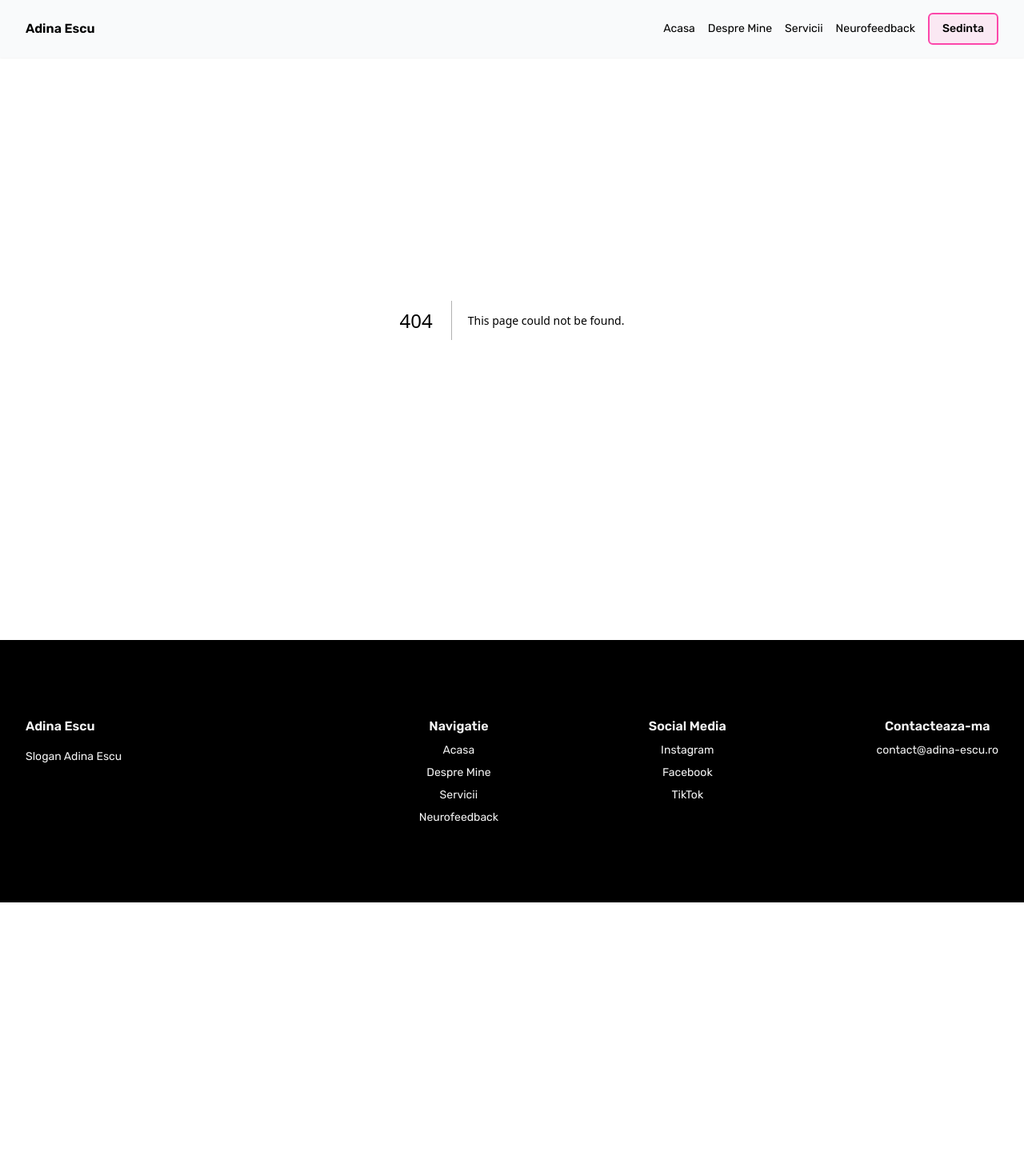
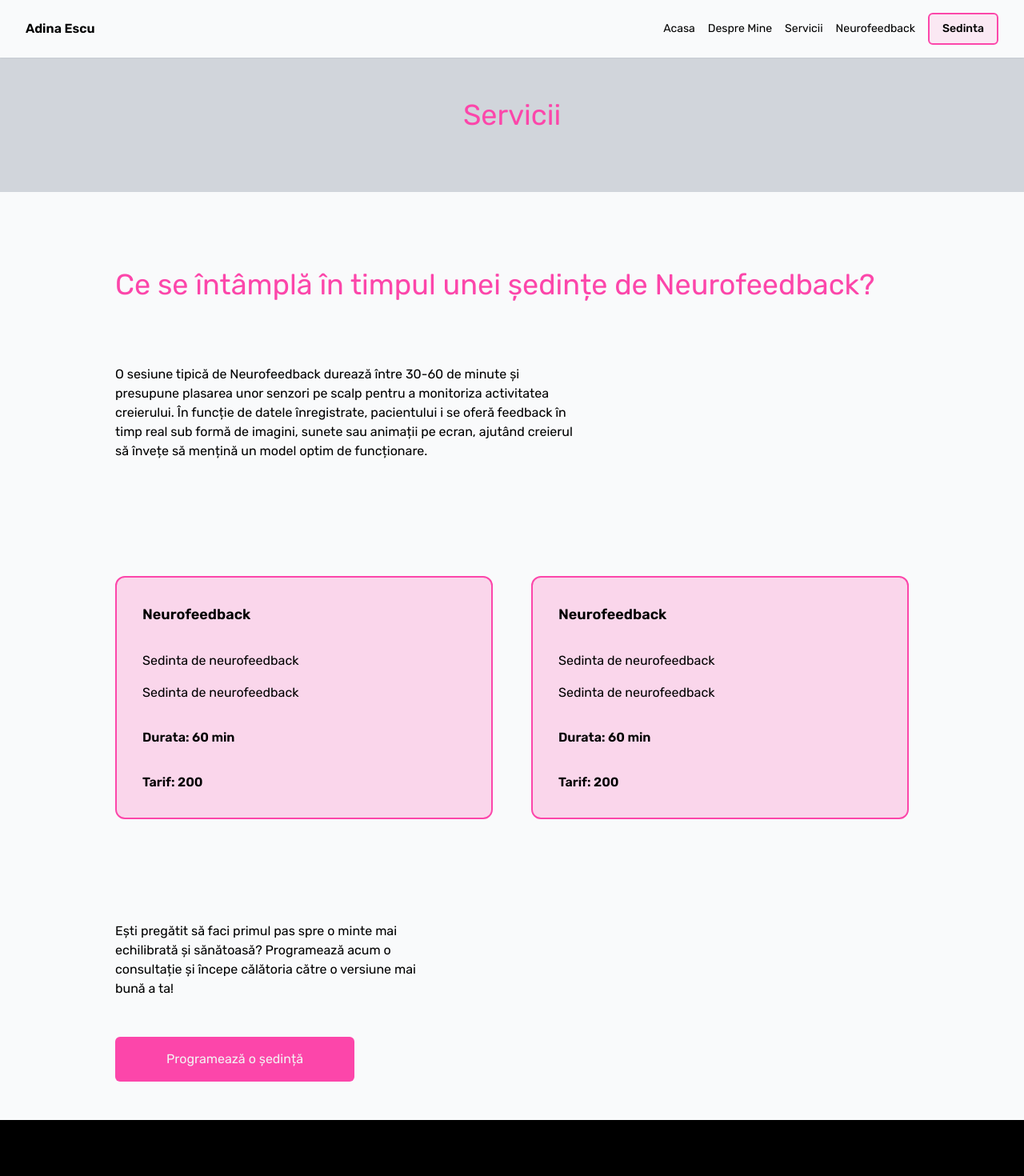
Before and after one commit to antonio-grosu/adina-escu-website, a Next.js app in the folder my-app/: page /servicii in a window 1280 px wide. Before the commit this address had no page. Shown: the top 1470 px of the page at 80% size. Before the commit the page ends 1128 px from the top, so only its background shows below. Built offline with nearby package versions, Linux system fonts and the light colour scheme.

Commit message:
Servicii Page

```diff
--- /dev/null
+++ b/my-app/app/servicii/page.tsx
@@ -0,0 +1,16 @@
+import { PagerServici } from "@/components/servicii/PagerServicii";
+import { FirstSectionServicii } from "@/components/servicii/FirstSectionServicii";
+import { SecondSectionServicii } from "@/components/servicii/SecondSectionServicii";
+import { ThirdSectionServicii } from "@/components/servicii/ThirdSectionServicii";
+const Servicii = () => {
+  return (
+    <>
+      <PagerServici />
+      <FirstSectionServicii />
+      <SecondSectionServicii />
+      <ThirdSectionServicii />
+    </>
+  );
+};
+
+export default Servicii;
--- /dev/null
+++ b/my-app/components/servicii/FirstSectionServicii.tsx
@@ -0,0 +1,17 @@
+export const FirstSectionServicii = () => {
+  return (
+    <div className="py-24  md:h-auto w-full px-8 md:px-16 lg:px-32 xl:px-36 2xl:px-96 bg-gray-50 flex flex-col  justify-between gap-12">
+      <h1 className="text-color-primary text-left font text-2xl md:text-4xl ">
+        Ce se întâmplă în timpul unei ședințe de Neurofeedback?{" "}
+      </h1>
+      <p className="mt-8 text-left text-color-text md:w-7/12 w-full">
+        O sesiune tipică de Neurofeedback durează între 30-60 de minute și
+        presupune plasarea unor senzori pe scalp pentru a monitoriza activitatea
+        creierului. În funcție de datele înregistrate, pacientului i se oferă
+        feedback în timp real sub formă de imagini, sunete sau animații pe
+        ecran, ajutând creierul să învețe să mențină un model optim de
+        funcționare.
+      </p>
+    </div>
+  );
+};
--- /dev/null
+++ b/my-app/components/servicii/PagerServicii.tsx
@@ -0,0 +1,9 @@
+export const PagerServici = () => {
+  return (
+    <div className="w-full h-48 mt-12 flex items-center justify-center bg-gray-300">
+      <h1 className="text-color-primary text-center  font text-2xl md:text-4xl ">
+        Servicii{" "}
+      </h1>
+    </div>
+  );
+};
--- /dev/null
+++ b/my-app/components/servicii/SecondSectionServicii.tsx
@@ -0,0 +1,40 @@
+type CardProps = {
+  title: string;
+  description: string[];
+  duration: string;
+  price: number;
+};
+
+const Card = ({ title, description, duration, price }: CardProps) => {
+  return (
+    <div className="w-full bg-color-primary/20 border-2 rounded-xl border-color-primary p-8">
+      <h3 className="font-semibold text-lg">{title}</h3>
+      <div className="flex flex-col gap-4 mt-8">
+        {description.map((item) => {
+          return <p className="text-color-text">{item}</p>;
+        })}
+      </div>
+      <p className="text-color-text mt-8 font-semibold">Durata: {duration}</p>
+      <p className="text-color-text mt-8 font-semibold">Tarif: {price}</p>
+    </div>
+  );
+};
+
+export const SecondSectionServicii = () => {
+  return (
+    <div className="md:py-12 pb-12  md:h-auto w-full px-8 md:px-16 lg:px-32 xl:px-36 2xl:px-96 bg-gray-50 flex flex-col md:flex-row  justify-between gap-12">
+      <Card
+        title="Neurofeedback"
+        description={["Sedinta de neurofeedback", "Sedinta de neurofeedback"]}
+        duration="60 min"
+        price={200}
+      />
+      <Card
+        title="Neurofeedback"
+        description={["Sedinta de neurofeedback", "Sedinta de neurofeedback"]}
+        duration="60 min"
+        price={200}
+      />
+    </div>
+  );
+};
--- /dev/null
+++ b/my-app/components/servicii/ThirdSectionServicii.tsx
@@ -0,0 +1,18 @@
+import Link from "next/link";
+export const ThirdSectionServicii = () => {
+  return (
+    <div className="md:py-12 pb-12  md:h-auto w-full px-8 md:px-16 lg:px-32 xl:px-36 2xl:px-96 bg-gray-50 flex flex-col   justify-between gap-12">
+      <p className="mt-8 text-left text-color-text md:w-5/12 w-full">
+        Ești pregătit să faci primul pas spre o minte mai echilibrată și
+        sănătoasă? Programează acum o consultație și începe călătoria către o
+        versiune mai bună a ta!
+      </p>
+      <Link
+        href="/contact"
+        className="px-16 py-4 self-baseline w-full md:w-auto  bg-color-primary text-center rounded-md text-color-background"
+      >
+        Programează o ședință{" "}
+      </Link>
+    </div>
+  );
+};
```
